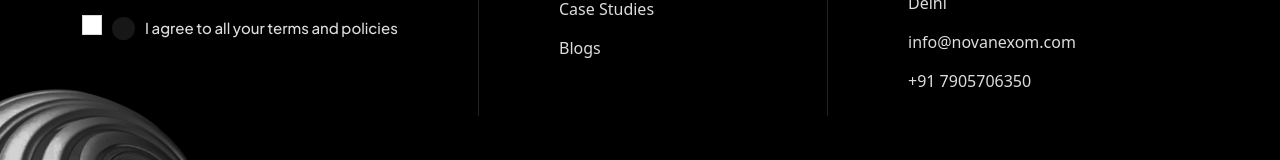
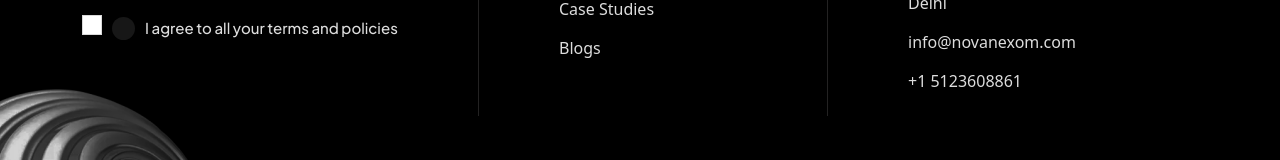
Before and after one commit to phmahawars/novanexom, a React (Vite) app: page /contact in a window 1280 px wide. Shown: the part 2119-2279 px from the top of the page. Built offline with nearby package versions, Linux system fonts and the light colour scheme.

Commit message:
Update Footer.jsx

```diff
--- a/src/components/includes/Footer.jsx
+++ b/src/components/includes/Footer.jsx
@@ -123,7 +123,7 @@ export const Footer = () => {
             <ul>
               <li>Second Floor, H.IN.KH.NO 293, Khersingh Estate, Westened Marg, Khersingh Estate, Saidulajab, New Delhi</li>
               <li><Link to={'mailto:info@novanexom.com'}>info@novanexom.com</Link></li>
-              <li><Link to={'tel:+91 7905706350'}>+91 7905706350</Link></li>
+              <li><Link to={'tel:+1 5123608861'}>+1 5123608861</Link></li>
             </ul>
           </div>
         </div>
```
